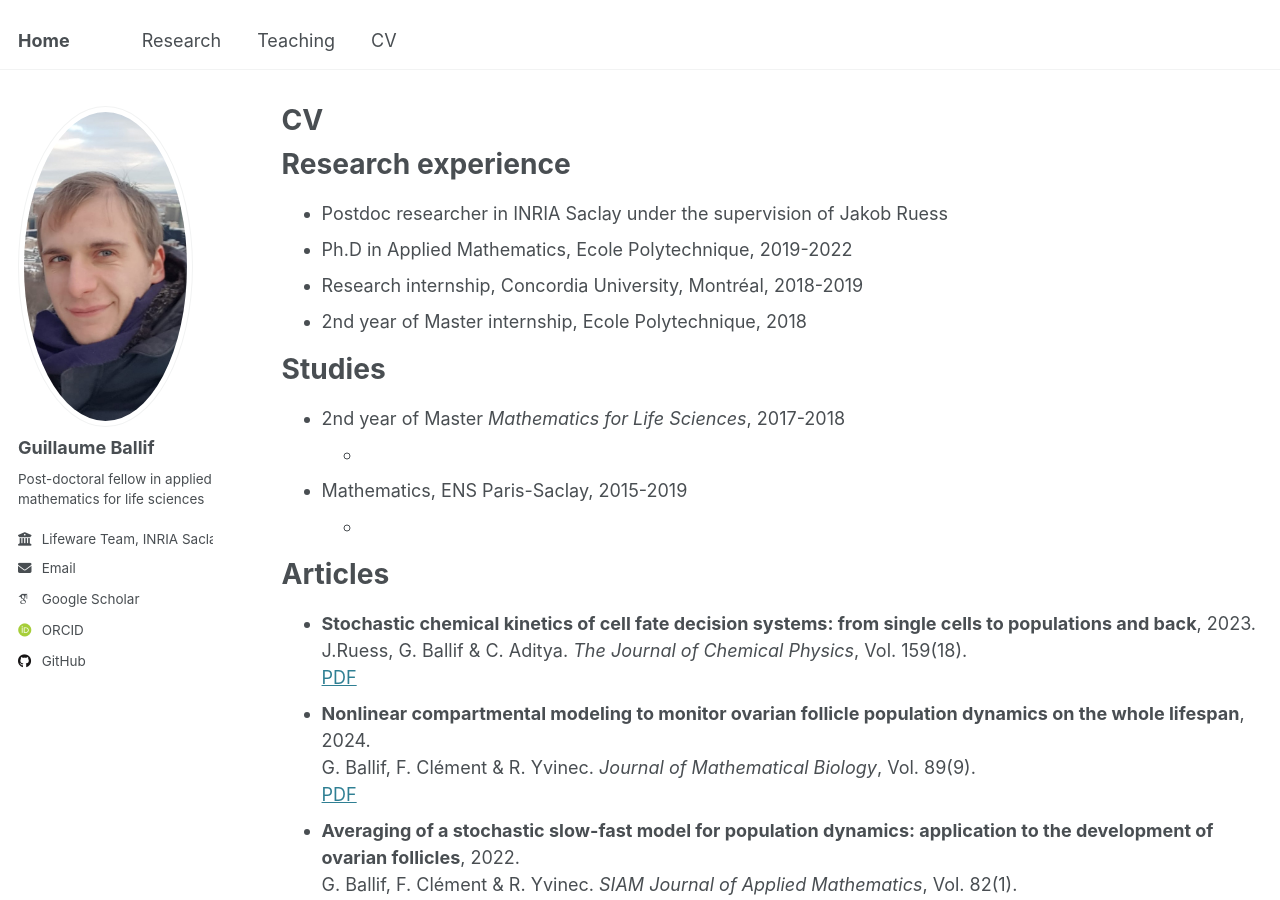
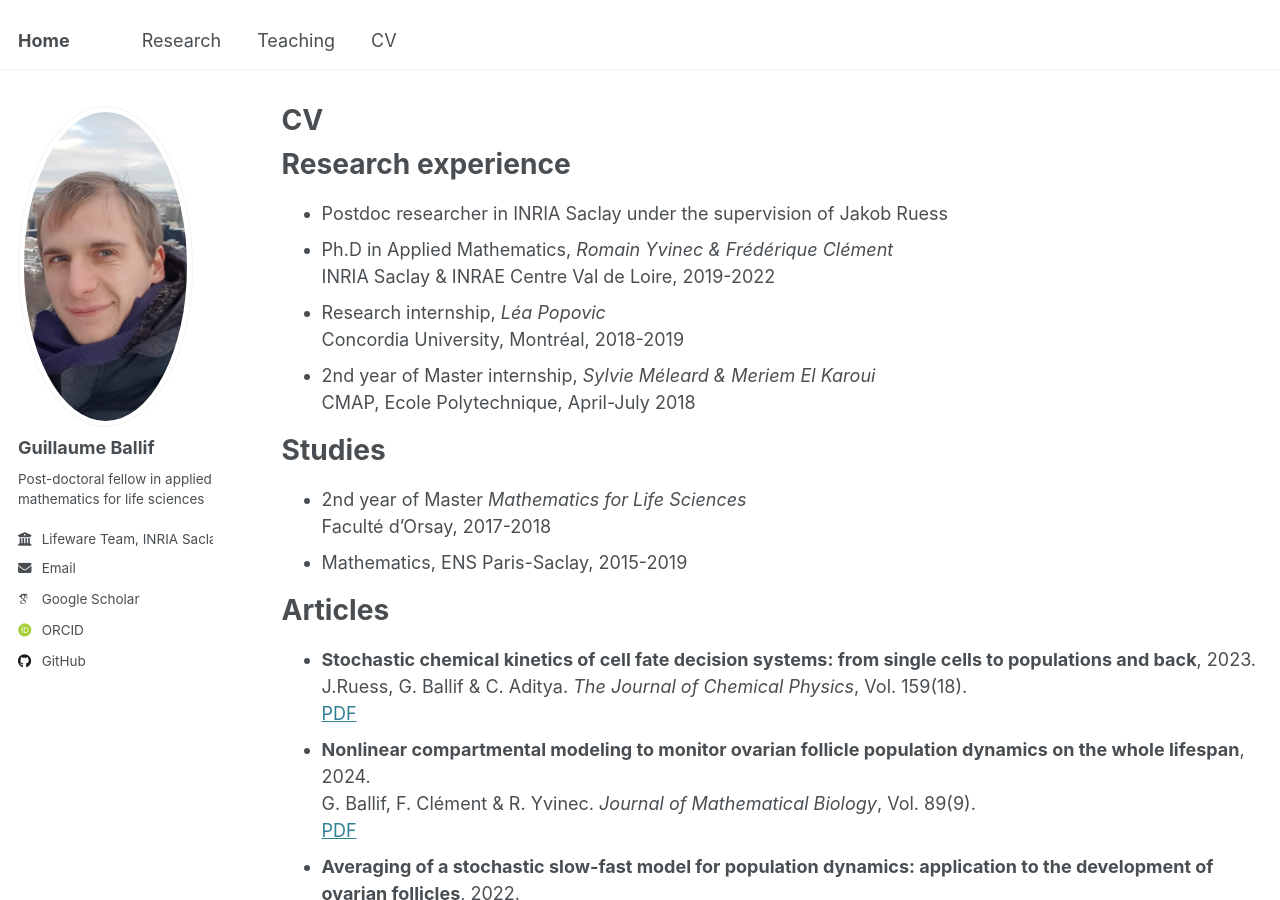
Before and after one commit to guillaumeballif/guillaumeballif.github.io, a Jekyll site: the page built from _pages/cv.md, in a window 1280 px wide and 900 px high. Built offline with Jekyll 4.4.1, drawn with Linux system fonts in a browser that asks for light colours; some web fonts are replaced.

Commit message:
Update cv.md

```diff
--- a/_pages/cv.md
+++ b/_pages/cv.md
@@ -11,17 +11,18 @@ redirect_from:
 Research experience
 ======
 * Postdoc researcher in INRIA Saclay under the supervision of Jakob Ruess
-* Ph.D in Applied Mathematics, Ecole Polytechnique, 2019-2022
-* Research internship, Concordia University, Montréal, 2018-2019
-* 2nd year of Master internship, Ecole Polytechnique, 2018
+* Ph.D in Applied Mathematics, _Romain Yvinec & Frédérique Clément_\
+  INRIA Saclay & INRAE Centre Val de Loire, 2019-2022
+* Research internship, _Léa Popovic_\
+  Concordia University, Montréal, 2018-2019
+* 2nd year of Master internship, _Sylvie Méleard & Meriem El Karoui_\
+  CMAP, Ecole Polytechnique, April-July 2018
 
 Studies
 ======
-* 2nd year of Master _Mathematics for Life Sciences_, 2017-2018
-  *
-
+* 2nd year of Master _Mathematics for Life Sciences_\
+  Faculté d'Orsay, 2017-2018
 * Mathematics, ENS Paris-Saclay, 2015-2019
-  *
 
 Articles
 ======
```
